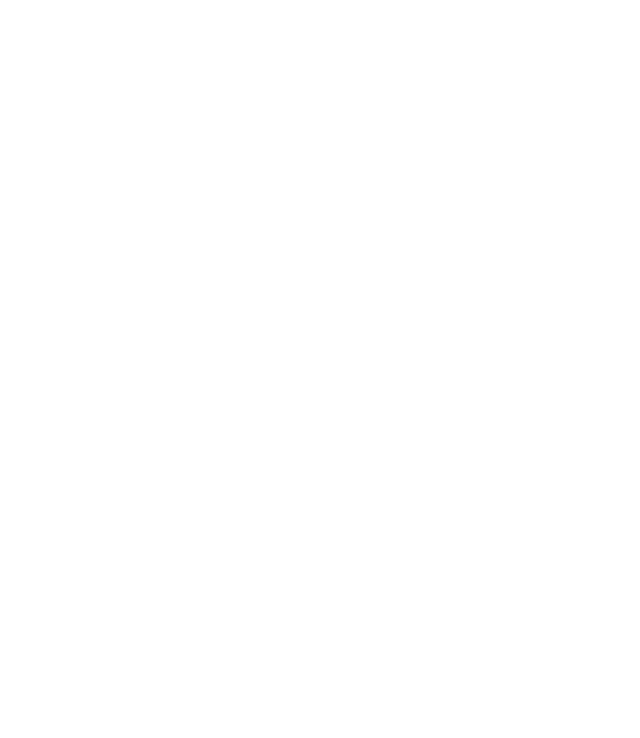
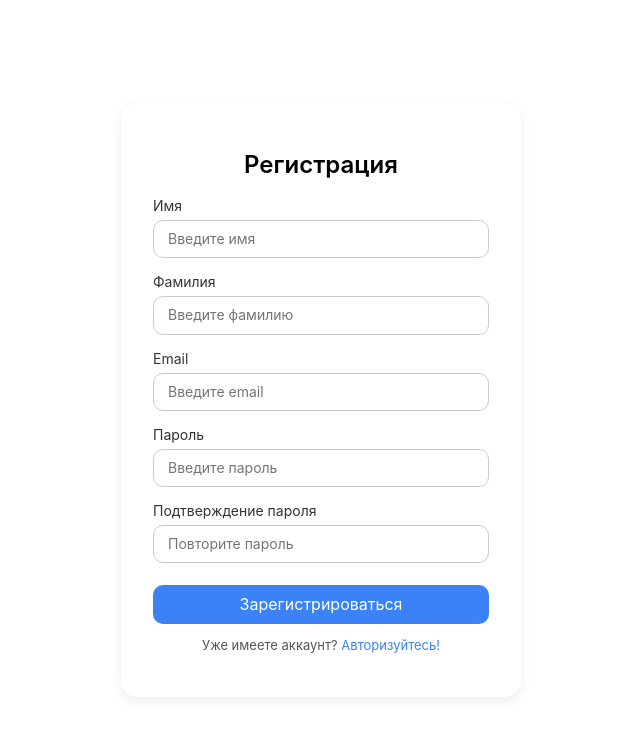
Before and after one commit to pavel-mishinfz/geoportal-frontend, a React (Create React App) app: page /register in a window 1280 px wide. Before the commit this address had no page. Shown: the top 738 px of the page, without its empty margins (319-959 px from the left). Built offline with nearby package versions, Linux system fonts and the light colour scheme.

Commit message:
Add register and login pages

```diff
--- a/src/App.jsx
+++ b/src/App.jsx
@@ -1,5 +1,7 @@
 import { BrowserRouter as Router, Route, Routes} from 'react-router-dom';
 import Main from './pages/Main';
+import Login from './pages/Login';
+import Register from './pages/Register';
 
 
 const App = () => {
@@ -7,6 +9,8 @@
     <Router>
       <Routes>
         <Route path="/" element={<Main />}/>
+        <Route path="/login" element={<Login />}/>
+        <Route path="/register" element={<Register />}/>
 
       </Routes>
     </Router>
--- /dev/null
+++ b/src/css/Login.css
@@ -0,0 +1,107 @@
+/* Общие настройки */
+* {
+  box-sizing: border-box;
+}
+
+/* Центрирование всей страницы */
+.login-page {
+  display: flex;
+  align-items: center;
+  justify-content: center;
+  min-height: 100vh;
+  background-color: white;
+  font-family: "Inter", sans-serif;
+}
+
+/* Карточка формы */
+.login-card {
+  width: 380px;
+  background-color: #ffffff;
+  border-radius: 16px;
+  box-shadow: 0 4px 12px rgba(0, 0, 0, 0.08);
+  padding: 32px;
+  text-align: center;
+}
+
+/* Заголовок */
+.login-title {
+  font-size: 24px;
+  font-weight: 600;
+  margin-bottom: 20px;
+}
+
+/* Поля формы */
+.login-form .form-group {
+  margin-bottom: 18px;
+  text-align: left;
+}
+
+.login-form label {
+  display: block;
+  font-size: 14px;
+  margin-bottom: 6px;
+  color: #333;
+}
+
+.login-form input {
+  width: 100%;
+  padding: 10px 12px;
+  border: 1px solid #ccc;
+  border-radius: 10px;
+  font-size: 14px;
+  transition: border-color 0.2s ease;
+}
+
+.login-form input:focus {
+  border-color: #60a5fa;
+  outline: none;
+}
+
+/* Ссылка "Забыли пароль?" */
+.forgot-password {
+  text-align: right;
+  margin-top: 4px;
+}
+
+.forgot-password a {
+  font-size: 12px;
+  color: #3b82f6;
+  text-decoration: none;
+}
+
+.forgot-password a:hover {
+  text-decoration: underline;
+}
+
+/* Кнопка */
+.login-button {
+  width: 100%;
+  background-color: #3b82f6;
+  color: white;
+  border: none;
+  border-radius: 10px;
+  padding: 10px 0;
+  font-size: 16px;
+  cursor: pointer;
+  transition: background-color 0.2s ease;
+}
+
+.login-button:hover {
+  background-color: #2563eb;
+}
+
+/* Текст под формой */
+.signup-text {
+  font-size: 13px;
+  color: #555;
+  margin-top: 14px;
+}
+
+.signup-text a {
+  color: #3b82f6;
+  text-decoration: none;
+}
+
+.signup-text a:hover {
+  text-decoration: underline;
+}
--- /dev/null
+++ b/src/css/Register.css
@@ -0,0 +1,93 @@
+/* Общие настройки */
+* {
+  box-sizing: border-box;
+}
+
+/* Центрирование страницы */
+.register-page {
+  display: flex;
+  align-items: center;
+  justify-content: center;
+  min-height: 100vh;
+  background-color: white;
+  font-family: "Inter", sans-serif;
+}
+
+/* Карточка формы */
+.register-card {
+  width: 400px;
+  background-color: #ffffff;
+  border-radius: 16px;
+  box-shadow: 0 4px 12px rgba(0, 0, 0, 0.08);
+  padding: 32px;
+  text-align: center;
+}
+
+/* Заголовок */
+.register-title {
+  font-size: 24px;
+  font-weight: 600;
+  margin-bottom: 20px;
+}
+
+/* Поля формы */
+.register-form .form-group {
+  margin-bottom: 16px;
+  text-align: left;
+}
+
+.register-form label {
+  display: block;
+  font-size: 14px;
+  margin-bottom: 6px;
+  color: #333;
+}
+
+.register-form input {
+  width: 100%;
+  padding: 10px 14px;
+  border: 1px solid #ccc;
+  border-radius: 10px;
+  font-size: 14px;
+  transition: border-color 0.2s ease, box-shadow 0.2s ease;
+}
+
+.register-form input:focus {
+  border-color: #60a5fa;
+  box-shadow: 0 0 0 2px rgba(96, 165, 250, 0.25);
+  outline: none;
+}
+
+/* Кнопка */
+.register-button {
+  width: 100%;
+  background-color: #3b82f6;
+  color: white;
+  border: none;
+  border-radius: 10px;
+  padding: 10px 0;
+  font-size: 16px;
+  cursor: pointer;
+  transition: background-color 0.2s ease;
+  margin-top: 6px;
+}
+
+.register-button:hover {
+  background-color: #2563eb;
+}
+
+/* Текст под формой */
+.login-text {
+  font-size: 13px;
+  color: #555;
+  margin-top: 14px;
+}
+
+.login-text a {
+  color: #3b82f6;
+  text-decoration: none;
+}
+
+.login-text a:hover {
+  text-decoration: underline;
+}
--- /dev/null
+++ b/src/pages/Login.jsx
@@ -0,0 +1,61 @@
+import React, { useState } from "react";
+import "../css/Login.css";
+
+const Login = () => {
+  const [email, setEmail] = useState("");
+  const [password, setPassword] = useState("");
+
+  const handleSubmit = (e) => {
+    e.preventDefault();
+    console.log("Email:", email);
+    console.log("Password:", password);
+  };
+
+  return (
+    <div className="login-page">
+      <div className="login-card">
+        <h1 className="login-title">Вход</h1>
+
+        <form className="login-form" onSubmit={handleSubmit}>
+          <div className="form-group">
+            <label htmlFor="email">Email</label>
+            <input
+              id="email"
+              type="email"
+              placeholder="Введите email"
+              value={email}
+              onChange={(e) => setEmail(e.target.value)}
+              required
+            />
+          </div>
+
+          <div className="form-group">
+            <label htmlFor="password">Пароль</label>
+            <input
+              id="password"
+              type="password"
+              placeholder="Введите пароль"
+              value={password}
+              onChange={(e) => setPassword(e.target.value)}
+              required
+            />
+            <div className="forgot-password">
+              <a href="#">Забыли пароль?</a>
+            </div>
+          </div>
+
+          <button type="submit" className="login-button">
+            Войти
+          </button>
+        </form>
+
+        <p className="signup-text">
+          Еще не имеете аккаунта?{" "}
+          <a href="/register">Зарегистрируйтесь!</a>
+        </p>
+      </div>
+    </div>
+  );
+}
+
+export default Login;
--- /dev/null
+++ b/src/pages/Register.jsx
@@ -0,0 +1,103 @@
+import React, { useState } from "react";
+import "../css/Register.css";
+
+const Register = () => {
+  const [formData, setFormData] = useState({
+    firstName: "",
+    lastName: "",
+    email: "",
+    password: "",
+    confirmPassword: "",
+  });
+
+  const handleChange = (e) => {
+    const { id, value } = e.target;
+    setFormData((prev) => ({ ...prev, [id]: value }));
+  };
+
+  const handleSubmit = (e) => {
+    e.preventDefault();
+    console.log("Registration data:", formData);
+  };
+
+  return (
+    <div className="register-page">
+      <div className="register-card">
+        <h1 className="register-title">Регистрация</h1>
+
+        <form className="register-form" onSubmit={handleSubmit}>
+          <div className="form-group">
+            <label htmlFor="firstName">Имя</label>
+            <input
+              id="firstName"
+              type="text"
+              placeholder="Введите имя"
+              value={formData.firstName}
+              onChange={handleChange}
+              required
+            />
+          </div>
+
+          <div className="form-group">
+            <label htmlFor="lastName">Фамилия</label>
+            <input
+              id="lastName"
+              type="text"
+              placeholder="Введите фамилию"
+              value={formData.lastName}
+              onChange={handleChange}
+              required
+            />
+          </div>
+
+          <div className="form-group">
+            <label htmlFor="email">Email</label>
+            <input
+              id="email"
+              type="email"
+              placeholder="Введите email"
+              value={formData.email}
+              onChange={handleChange}
+              required
+            />
+          </div>
+
+          <div className="form-group">
+            <label htmlFor="password">Пароль</label>
+            <input
+              id="password"
+              type="password"
+              placeholder="Введите пароль"
+              value={formData.password}
+              onChange={handleChange}
+              required
+            />
+          </div>
+
+          <div className="form-group">
+            <label htmlFor="confirmPassword">Подтверждение пароля</label>
+            <input
+              id="confirmPassword"
+              type="password"
+              placeholder="Повторите пароль"
+              value={formData.confirmPassword}
+              onChange={handleChange}
+              required
+            />
+          </div>
+
+          <button type="submit" className="register-button">
+            Зарегистрироваться
+          </button>
+        </form>
+
+        <p className="login-text">
+          Уже имеете аккаунт?{" "}
+          <a href="#">Авторизуйтесь!</a>
+        </p>
+      </div>
+    </div>
+  );
+}
+
+export default Register;
```
